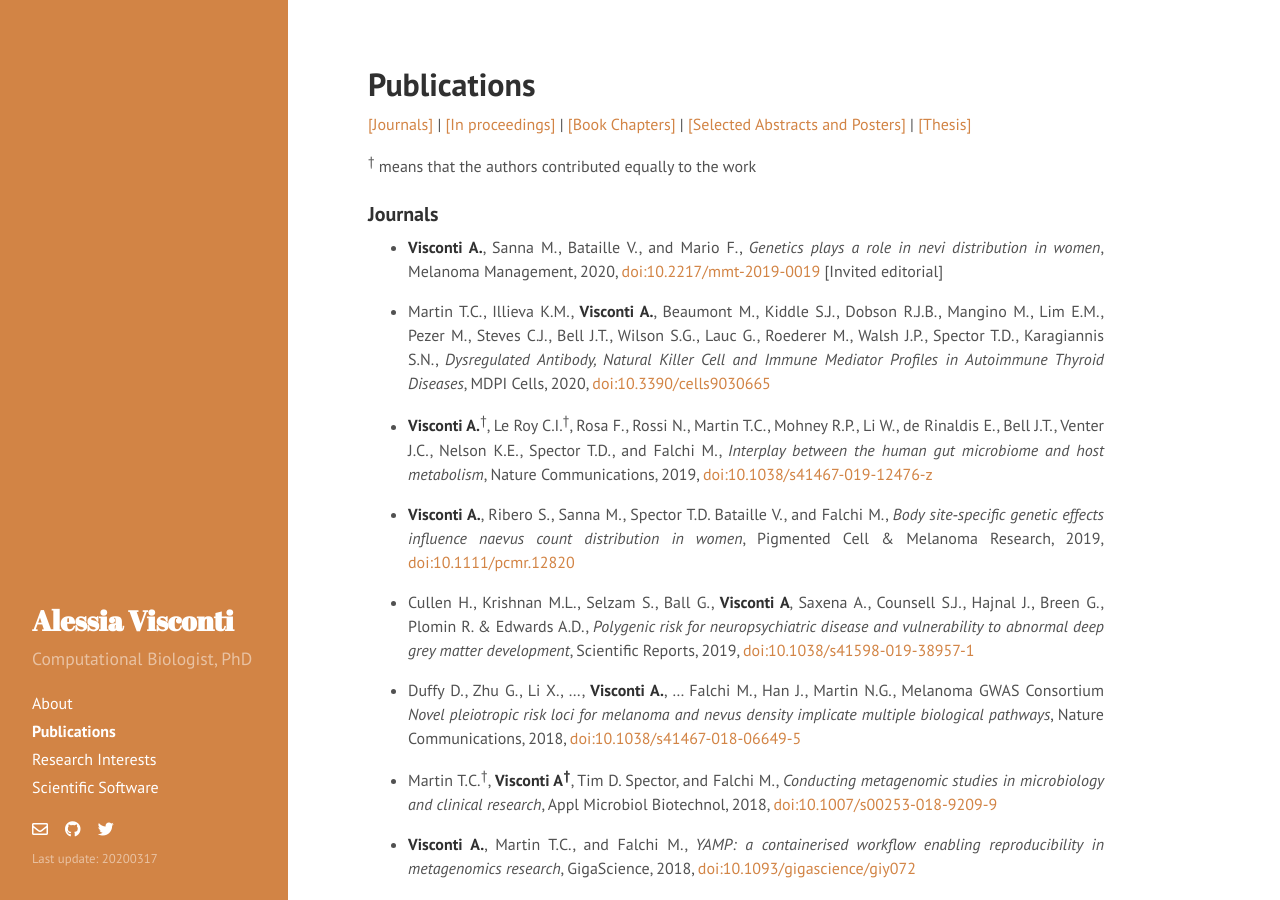
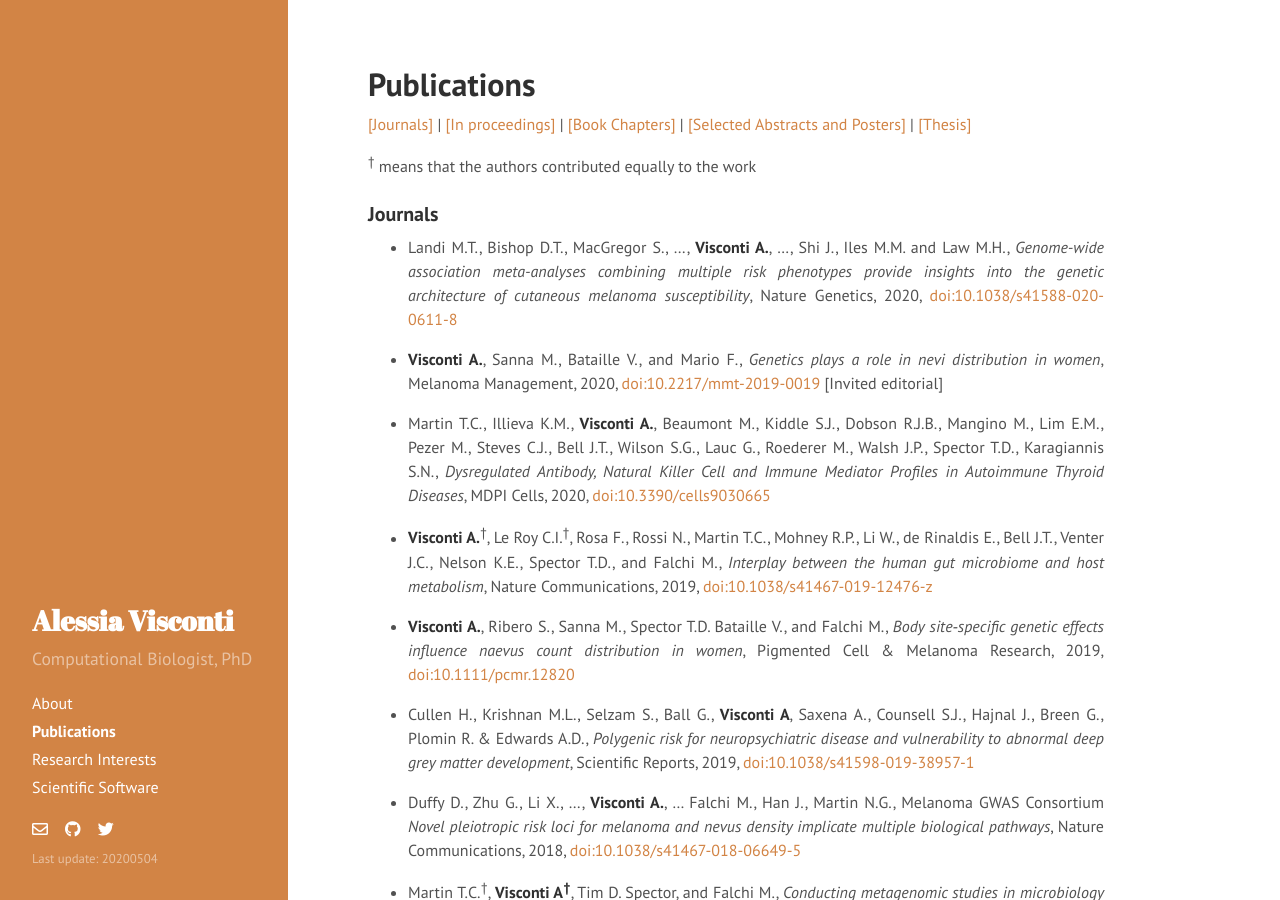
Before and after one commit to alesssia/alesssia.github.io, a Jekyll site: the page built from publications.md, in a window 1280 px wide and 900 px high. Built offline with Jekyll 4.4.1, drawn with Linux system fonts in a browser that asks for light colours; nearby versions of some CDN libraries; a style sheet for code colours, icons or effects is not loaded.

Commit message:
Added NG consortium aper to publications

```diff
--- a/_config.yml
+++ b/_config.yml
@@ -11,7 +11,7 @@ tagline:     ''
 description: 'Computational Biologist, PhD'
 url:         http://alesssia.github.io/
 baseurl:     /
-lastmod:    '20200317'
+lastmod:    '20200504'
 
 author:
   name:      'Alessia Visconti'
--- a/publications.md
+++ b/publications.md
@@ -14,6 +14,8 @@ title: Publications
 <sup>†</sup> means that the authors contributed equally to the work
 
 ###  Journals
+
+-  Landi M.T., Bishop D.T., MacGregor S., ..., **Visconti A.**, ..., Shi J., Iles M.M. and Law M.H., *Genome-wide association meta-analyses combining multiple risk phenotypes provide insights into the genetic architecture of cutaneous melanoma susceptibility*, Nature Genetics, 2020, [doi:10.1038/s41588-020-0611-8](https://www.nature.com/articles/s41588-020-0611-8)
 
 - **Visconti A.**, Sanna M., Bataille V., and Mario F., *Genetics plays a role in nevi distribution in women*, Melanoma Management, 2020, [doi:10.2217/mmt-2019-0019](https://www.futuremedicine.com/doi/10.2217/mmt-2019-0019) [Invited editorial]
 
```
Also changed, not shown: 2 other files.
